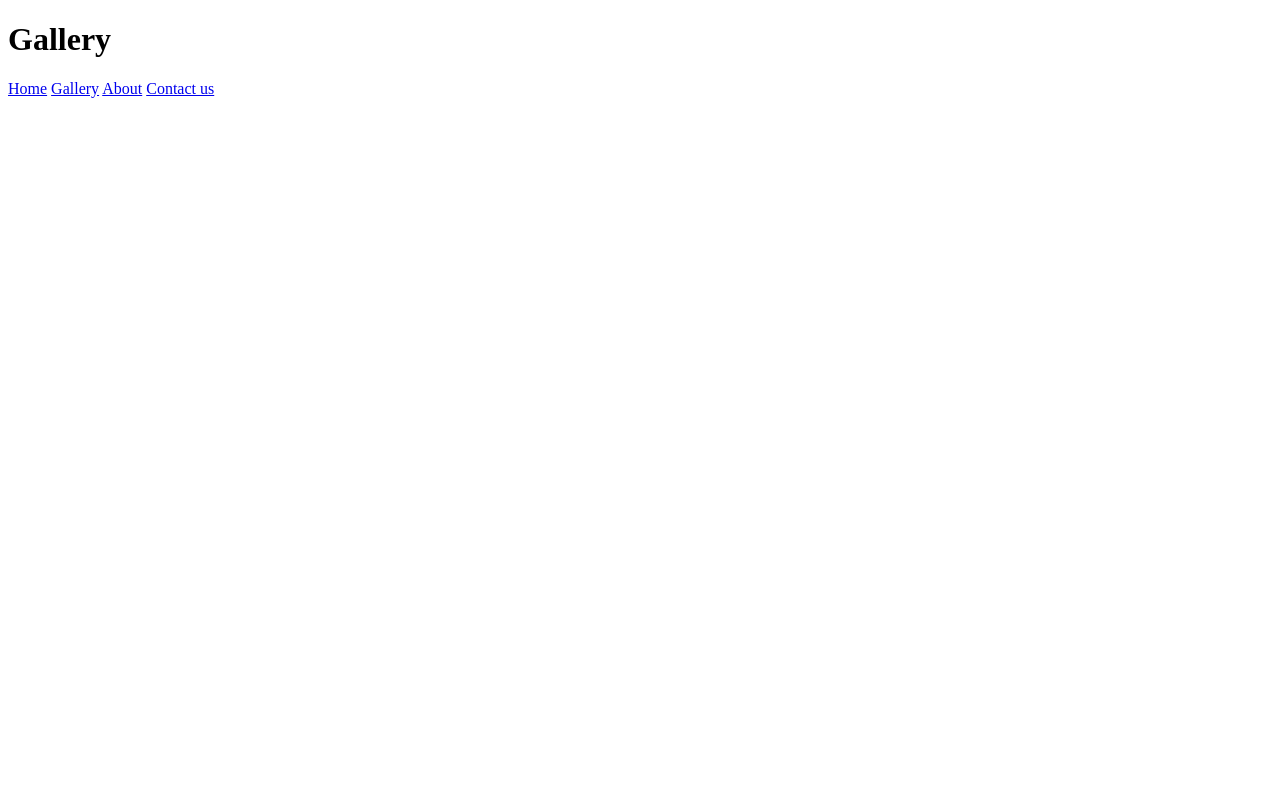
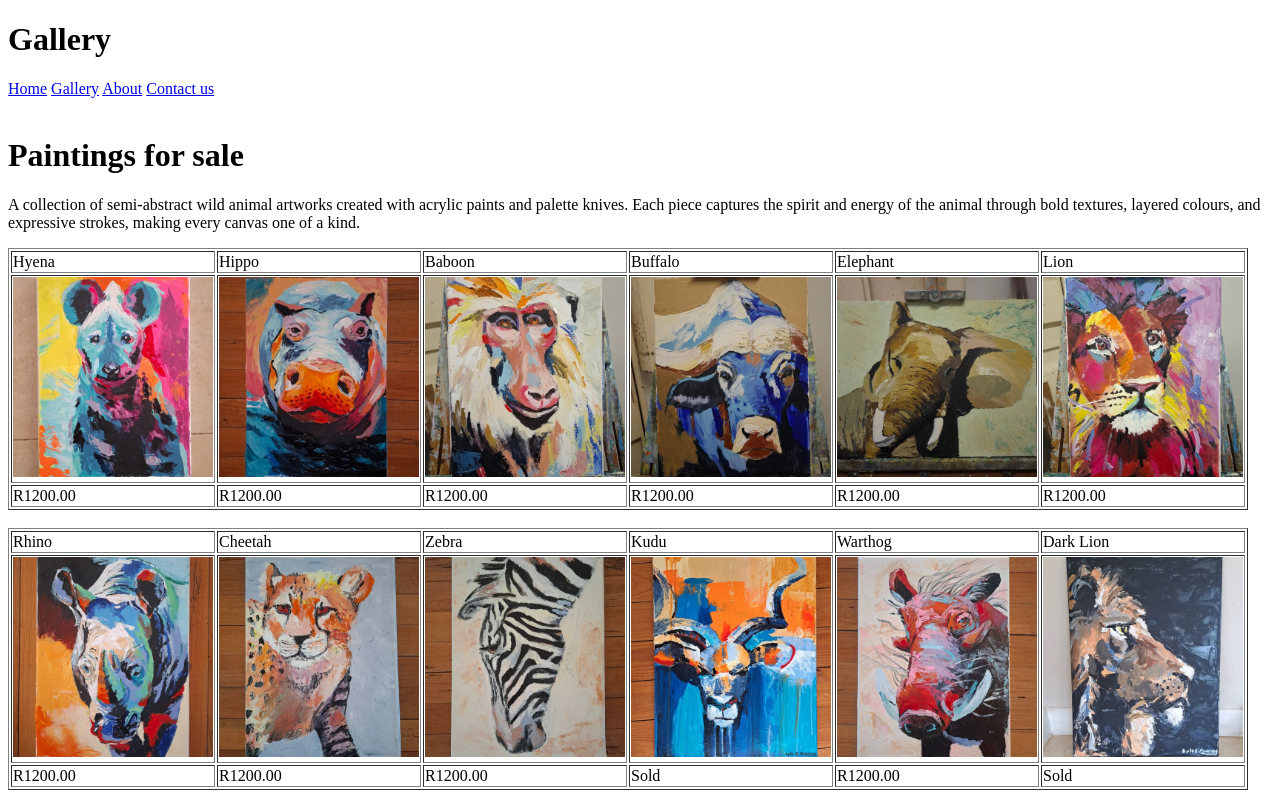
Before and after one commit to st10468341/KemArtsWebsite, a plain HTML site: page products.html in a window 1280 px wide. Drawn offline with Linux system fonts and the light colour scheme.

Commit message:
products page added

```diff
--- a/products.html
+++ b/products.html
@@ -12,6 +12,65 @@
         <a href="about.html">About</a>
         <a href="contact.html">Contact us</a>
     </nav>
+    <br>
+    <h1>Paintings for sale</h1>
+    <p>A collection of semi-abstract wild animal artworks created with acrylic paints and palette knives. Each piece
+        captures the spirit and energy of the animal through bold textures, layered colours, and expressive strokes,
+        making every canvas one of a kind.</p>
+    <table border="1">
+        <tr>
+            <td>Hyena</td>
+            <td>Hippo</td>
+            <td>Baboon</td>
+            <td>Buffalo</td>
+            <td>Elephant</td>
+            <td>Lion</td>
+        </tr>
+        <tr>
+            <td> <img src="images/Hyena.webp" width="200" alt="Hyena Painting"> </td>
+            <td> <img src="images/Hippo.webp" width="200" alt="Hippo painting"> </td>
+            <td> <img src="images/Baboon.webp" width="200" alt="Baboon painting"> </td>
+            <td> <img src="images/Buffalo.webp" width="200" alt="Buffalo painting"> </td>
+            <td> <img src="images/Elephant.webp" width="200" alt="Elephant painting"> </td>
+            <td> <img src="images/Lion.webp" width="200" alt="Lion painting"> </td>
+        </tr>
+        <tr>
+            <td>R1200.00</td>
+            <td>R1200.00</td>
+            <td>R1200.00</td>
+            <td>R1200.00</td>
+            <td>R1200.00</td>
+            <td>R1200.00</td>
+        </tr>
+    </table>
+    <br>
+    <table border="1">
+        <tr>
+            <td>Rhino</td>
+            <td>Cheetah</td>
+            <td>Zebra</td>
+            <td>Kudu</td>
+            <td>Warthog</td>
+            <td>Dark Lion</td>
+        </tr>
+
+        <tr>
+            <td> <img src="images/Rhino.webp" width="200" alt="Rhino painting"> </td>
+            <td> <img src="images/Cheetah.webp" width="200" alt="Cheetah painting"> </td>
+            <td> <img src="images/Zebra.webp" width="200" alt="Zebra painting"> </td>
+            <td> <img src="images/Kudu-Old.webp" width="200" alt="Kudu painting"> </td>
+            <td> <img src="images/Warthog.webp" width="200" alt="Warthog painting"> </td>
+            <td> <img src="images/Lion-Old.webp" width="200" alt="Lion painting"> </td>
+        </tr>
+        <tr>
+            <td>R1200.00</td>
+            <td>R1200.00</td>
+            <td>R1200.00</td>
+            <td>Sold</td>
+            <td>R1200.00</td>
+            <td>Sold</td>
+        </tr>
+    </table>
 </body>
 
 </html>
```
